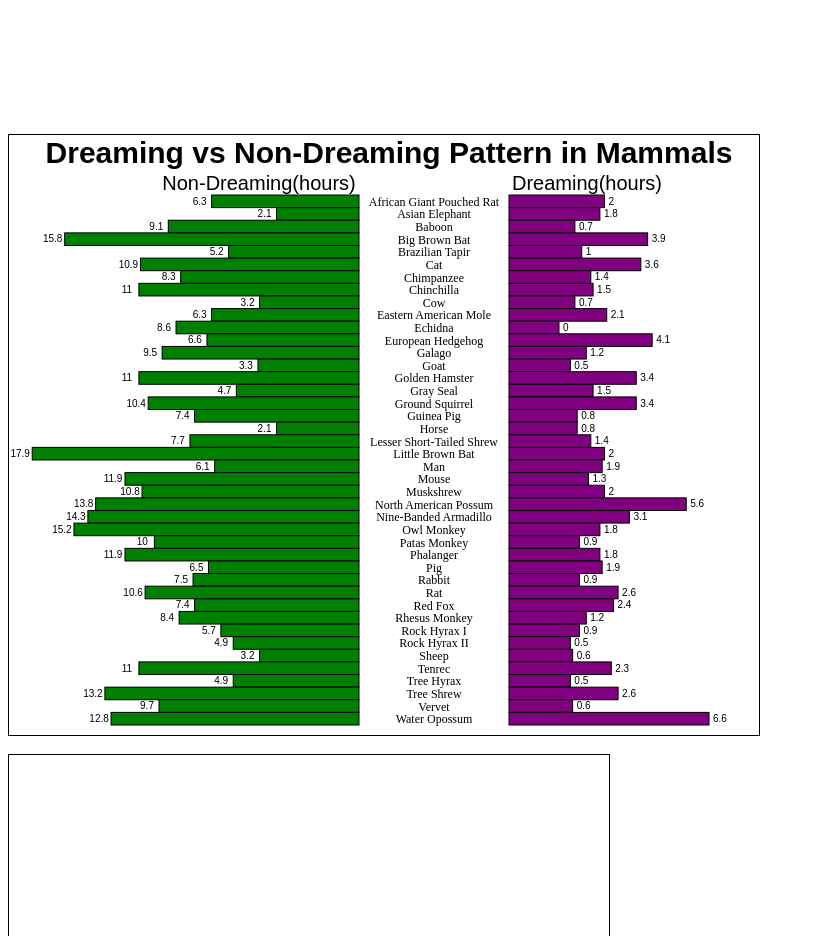
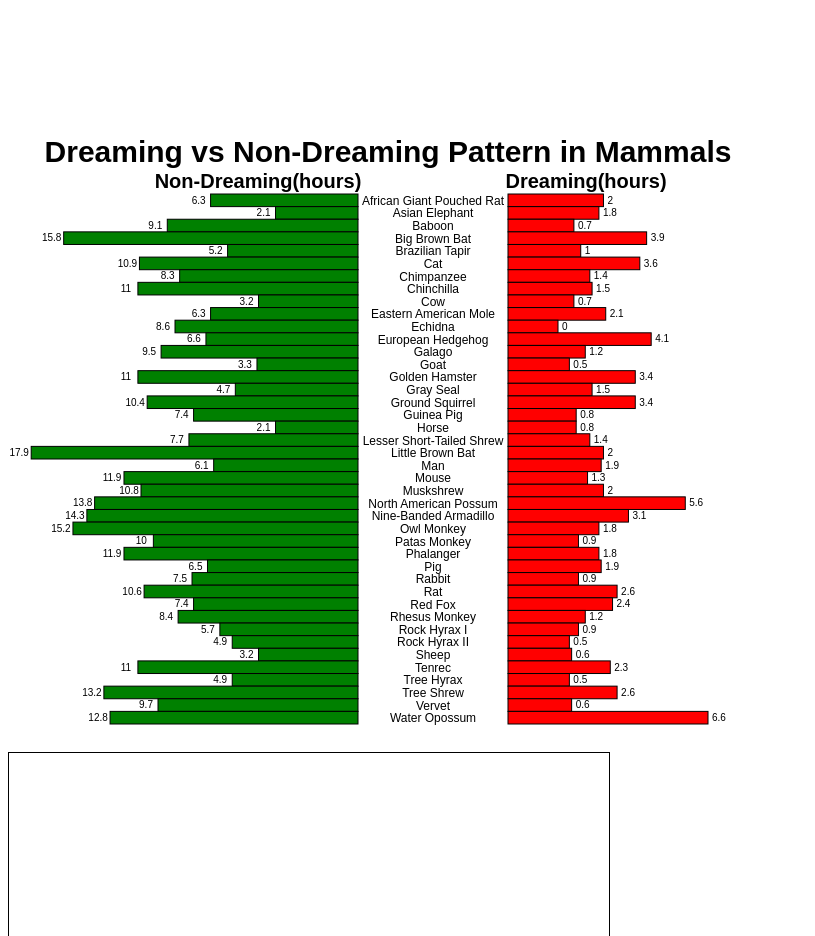
Before and after one commit to roninsharma25/info3300, a plain HTML site: page index.html in a window 1280 px wide. Shown: the part 600-1536 px from the top of the page, without its empty margins (0-815 px from the left). Drawn offline with nearby package versions, Linux system fonts and the light colour scheme.

Commit message:
Updated plot 2 texts

```diff
--- a/index.html
+++ b/index.html
@@ -54,6 +54,11 @@
         let lollipopPlotWidth = 700;
         let lollipopPlotHeight = 700;
 
+        // =================================================================================================
+        // #################### Double bar Chart dreams vs Non Dreaming
+        //==================================================================================================
+        // Function in called in the .then()
+
         // Plot 8 horizontal bar chart
         const render = data => {
 
@@ -69,14 +74,11 @@
         const svg8 = plot8Div.append('svg')
                             .attr('width', 750)
                             .attr('height', plotHeight)
-                            .style('border', '1px solid black')
+                          //  .style('border', '1px solid black')
         const chartArea8 = svg8.append('g')
             .attr('transform', `translate(${margin.left}, ${margin.top})`);
 
-     //   chartArea8.append('g').call(d3.axisLeft(yScale))
-
-
-            // left rectangle
+            // left bar chart
             chartArea8.selectAll("rect.left").data(data)
                 .enter().append("rect")
                 .attr('transform', `translate(${margin.left - 650})`)
@@ -89,7 +91,7 @@
                 .attr("stroke", "black")
                 .style("fill", "green")
 
-            // Rectangle Text value
+            // Left Rectangle values
             chartArea8.selectAll("text.leftscore")
                 .data(data)
                 .enter().append("text")
@@ -103,20 +105,19 @@
                 .attr('font-family', 'arial')
                 .text(d => d['non_dreaming']);
 
-
-            // right rectangle
+                // right bar chart
             chartArea8.selectAll("rect.right").data(data)
                 .enter().append("rect")
                 .attr('y', d => yScale(d.species))
                 .attr("class", "right")
                 .attr('width', d =>  dreamScale(d.dreaming))
                 .attr('height', yScale.bandwidth())
-                .style("fill", "purple")
+                .style("fill", "red")
                 .attr('text-anchor', 'middle')
                 .attr("stroke-width", "1")
                 .attr("stroke", "black")
 
-            //right Rectangle value
+            //right Rectangle values
             chartArea8.selectAll("text.rightscore")
                 .data(data)
                 .enter().append("text")
@@ -130,28 +131,31 @@
                 .attr('class', 'rightscore')
                 .text(d => d['dreaming']);
 
-            // Chart titles
+            // Dreaming Label
             chartArea8.append("text")
                 .attr("x", 78)
-                .attr("y", -10)
+                .attr("y", -11)
                 .attr("class","title").text("Dreaming(hours)")
                 .attr('text-anchor', 'middle')
                 .attr('dominant-baseline', 'middle')
                 .attr('font-size', '20px')
                 .attr('fill', 'black')
+                .attr('font-weight', 'bold')
                 .attr('font-family', 'arial');
 
-
+            // Non-Dreaming Label
             chartArea8.append("text")
                 .attr("x",-250)
-                .attr("y", -10)
+                .attr("y", -11)
                 .attr("class","title").text("Non-Dreaming(hours)")
                 .attr('text-anchor', 'middle')
                 .attr('dominant-baseline', 'middle')
                 .attr('font-size', '20px')
                 .attr('fill', 'black')
+                .attr('font-weight', 'bold')
                 .attr('font-family', 'arial');
 
+            // Chart titles and labels
             chartArea8.append("text").attr("x",-120).attr("y", -40)
                 .attr("class","title").text("Dreaming vs Non-Dreaming Pattern in Mammals ")
                 .attr('text-anchor', 'middle')
@@ -161,16 +165,9 @@
                 .attr('font-weight', 'bold')
                 .attr('font-family', 'arial');
 
-    // // console.log(data.species)
-
-    // // let speciesLabels = {};
-    // // species.forEach( (d, i) => {
-    // //     speciesLabels[d] = cleanedSpecies[i];
-    // // })
-
+            // Cleaned species' names to make the plot more legible
             let species = [...new Set(data.map( d => d.species ))];
 
-            // Cleaned species' names to make the plot more legible
             let cleanedSpecies = ['African Giant Pouched Rat', 'Asian Elephant', 'Baboon',
                                 'Big Brown Bat', 'Brazilian Tapir', 'Cat', 'Chimpanzee',
                                 'Chinchilla', 'Cow', 'Eastern American Mole', 'Echidna',
@@ -197,12 +194,16 @@
                         .attr("y", d => yScale(d.species))
                         .attr("dy", ".90em")
                         .attr("text-anchor", "middle")
+                        .attr('font-family', 'arial')
                         .attr('font-size', '12px')
                         .attr('class', 'name')
-                .text(d => speciesLabels[d.species])
-                //.text(function(d){return d.species;});
+                        .text(d => speciesLabels[d.species]);
 
         };
+// =================================================================================================
+// #################### End of Plot 8 -- Double bar Chart dreams vs Non Dreaming
+//==================================================================================================
+
 
         d3.csv(file).then( (data) => {
             const svg1 = plot1Div.append('svg')
```
Lines whose indentation alone changed are shown as unchanged.
